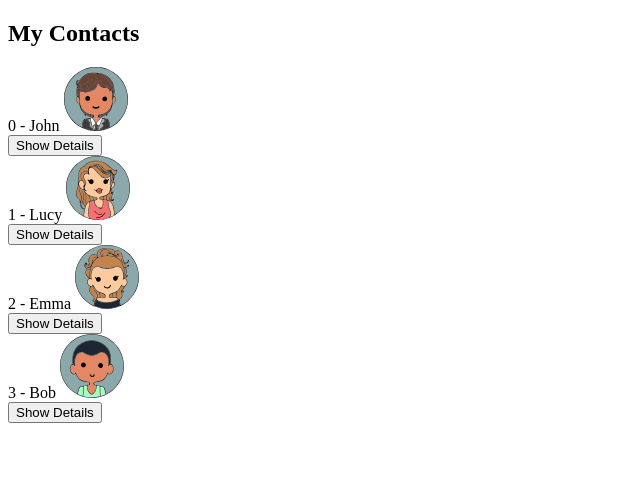
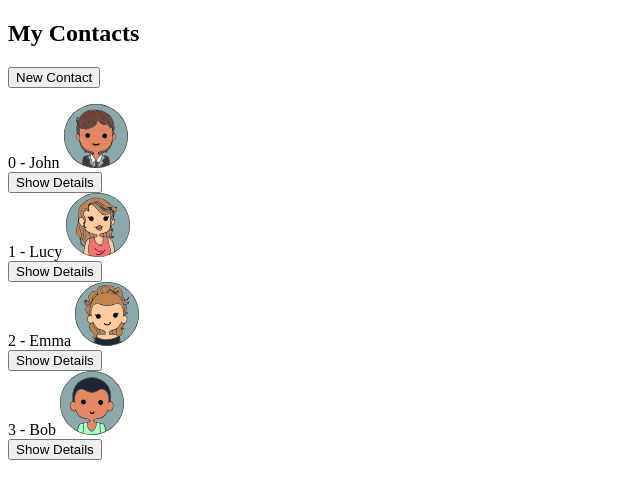
Before and after one commit to Juanjojara/simple-contacts, an Angular app: page / in a window 1280 px wide. Shown: the top 498 px of the page, without its empty margins (0-640 px from the left). Built offline with nearby package versions, Linux system fonts and the light colour scheme.

Commit message:
added new contact handler

```diff
--- a/src/app/contact-list/contact-list.html
+++ b/src/app/contact-list/contact-list.html
@@ -1,3 +1,4 @@
+<app-toolbar (createNewContact)="newContactInList($event)"></app-toolbar>
 @for (item of list; track item.id) {
 <app-contact [id]="item.id" [firstName]="item.firstName" [lastName]="item.lastName" [phone]="item.phone" [email]="item.email"></app-contact>
 }
--- a/src/app/contact-list/contact-list.ts
+++ b/src/app/contact-list/contact-list.ts
@@ -1,9 +1,10 @@
 import { Component } from '@angular/core';
 import { Contact } from '../contact/contact';
+import { Toolbar } from '../toolbar/toolbar';
 
 @Component({
   selector: 'app-contact-list',
-  imports: [Contact],
+  imports: [Contact, Toolbar],
   templateUrl: './contact-list.html',
   styleUrl: './contact-list.css',
 })
@@ -14,5 +15,10 @@ export class ContactList {
     {id: 1, firstName: 'Lucy', lastName: 'Pink', phone: '4324324', email: ''},
     {id: 2, firstName: 'Emma', lastName: 'Green', phone: '', email: 'alice@mail.com'},
     {id: 3, firstName: 'Bob', lastName: 'White', phone: '', email: ''},
-  ]
+  ];
+
+  newContactInList(contact: Person){
+    this.list.push(contact);
+
+  }
 }
--- /dev/null
+++ b/src/app/toolbar/toolbar.html
@@ -0,0 +1 @@
+<p><button (click)="newContact()">New Contact</button></p>
--- /dev/null
+++ b/src/app/toolbar/toolbar.ts
@@ -0,0 +1,26 @@
+import { Component, output } from '@angular/core';
+
+@Component({
+  selector: 'app-toolbar',
+  imports: [],
+  templateUrl: './toolbar.html',
+  styleUrl: './toolbar.css',
+})
+export class Toolbar {
+  createNewContact = output<Person>();
+
+  /*newContact(event: any) {
+    console.log(event);
+  }*/
+  newContact() {
+    const id = Math.round(Math.random()*1000);
+    const person: Person = {
+      id: id,
+      firstName: 'Harry',
+      lastName: 'Potter',
+      phone: '123456789',
+      email: 'potter@mail.com'
+    }
+    this.createNewContact.emit(person);
+  }
+}
```
Also changed, not shown: src/app/person.ts (added, +7 -0 lines), src/app/toolbar/toolbar.css (added), 1 other file (tests, documents, lock files or other folders).
